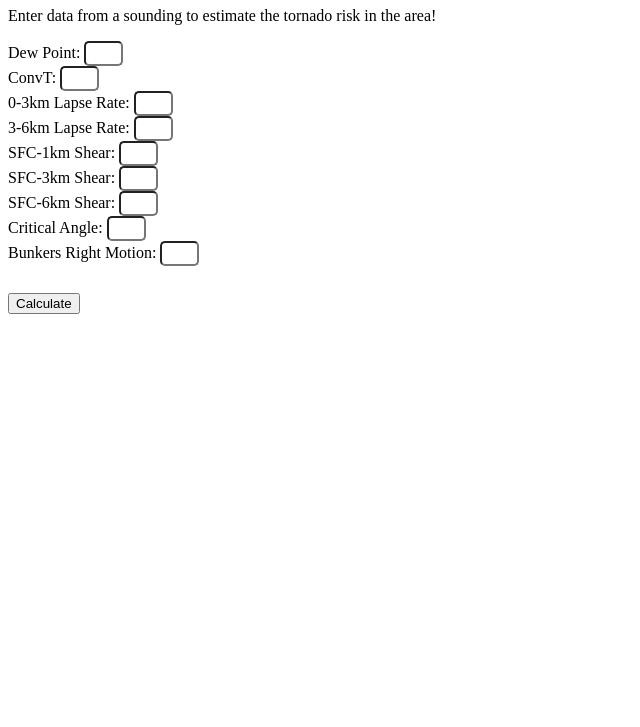
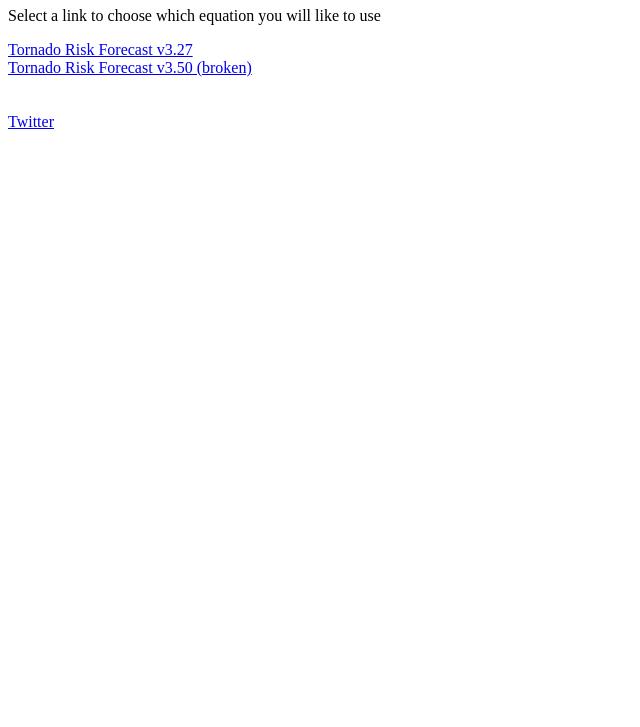
Before and after one commit to wyattro/soundingcast, a plain HTML site: page index.html in a window 1280 px wide. Shown: the part 73-800 px from the top of the page, without its empty margins (0-640 px from the left). Drawn offline with Linux system fonts and the light colour scheme.

Commit message:
Add files via upload

```diff
--- a/index.html
+++ b/index.html
@@ -3,114 +3,12 @@
 <head>
     <meta charset="UTF-8">
     <title>SoundingCast</title>
-    <!-- Current To-Dos:
-        1. Fix variable names to look nicer and be consistent
-        2. Update to latest formula
-        3. Add credits
-        4. Make be availible Online
-        5. Make look nicer
-        6. Add flavor warning text
-    -->
-        <style>
-            #risk {
-                padding: 5px 10px;
-                border-radius: 5px;
-                display: inline-block;
-            }
-            .num {
-                width: 25px;
-                padding: 3px 5px;
-                border-radius: 5px;
-                display: inline-block;
-            }
-        </style>
 </head>
 <body>
-    <h1>Tornado Risk v3.27</h1>
-    <p>Enter data from a sounding to estimate the tornado risk in the area!</p>
-    <label for="dew">Dew Point:</label>
-    <input class="num" type="text" inputmode="decimal" pattern="-?[0-9]*[.]?[0-9]*" id="dew"><br>
-
-    <label for="convt">ConvT:</label>
-    <input class="num" type="text" inputmode="decimal" pattern="-?[0-9]*[.]?[0-9]*" id="convt"><br>
-
-    <label for="lowlapse">0-3km Lapse Rate:</label>
-    <input class="num" type="text" inputmode="decimal" pattern="-?[0-9]*[.]?[0-9]*" id="lowlapse"><br>
-
-    <label for="highlapse">3-6km Lapse Rate:</label>
-    <input class="num" type="text" inputmode="decimal" pattern="-?[0-9]*[.]?[0-9]*" id="highlapse"><br>
-
-    <label for="sfc1">SFC-1km Shear:</label>
-    <input class="num" type="text" inputmode="decimal" pattern="-?[0-9]*[.]?[0-9]*" id="sfc1"><br>
-
-    <label for="sfc3">SFC-3km Shear:</label>
-    <input class="num" type="text" inputmode="decimal" pattern="-?[0-9]*[.]?[0-9]*" id="sfc3"><br>
-
-    <label for="sfc6">SFC-6km Shear:</label>
-    <input class="num" type="text" inputmode="decimal" pattern="-?[0-9]*[.]?[0-9]*" id="sfc6"><br>
-
-    <label for="crt">Critical Angle:</label>
-    <input class="num" type="text" inputmode="decimal" pattern="-?[0-9]*[.]?[0-9]*" id="crt"><br>
-
-    <label for="bunk">Bunkers Right Motion:</label>
-    <input class="num" type="text" inputmode="decimal" pattern="-?[0-9]*[.]?[0-9]*" id="bunk"><br>
-
-    <button onclick="torRisk()">Calculate</button>
-    <p id="risk"></p>
-
-    <script>
-        function torRisk() {
-            let dew = parseFloat(document.getElementById("dew").value);
-            let convt = parseFloat(document.getElementById("convt").value);
-            let lowlapse = parseFloat(document.getElementById("lowlapse").value);
-            let highlapse = parseFloat(document.getElementById("highlapse").value);
-            let sfc1 = parseFloat(document.getElementById("sfc1").value);
-            let sfc3 = parseFloat(document.getElementById("sfc3").value);
-            let sfc6 = parseFloat(document.getElementById("sfc6").value);
-            let crt = parseFloat(document.getElementById("crt").value);
-            let bunk = parseFloat(document.getElementById("bunk").value);
-            let risk = 0;
-
-            let tortemp = (((dew-32)*(5/9)*2)-((convt-32)*(5/9))+((lowlapse+highlapse)*3)+((lowlapse)*3))-55;
-            let torshear = ((sfc1+sfc3+(Math.max((Math.min(crt,135)/2)-Math.max(bunk,10),0)*Math.min(sfc6/80,0.5)))*(Math.min(crt,45)/45));
-
-
-            if (tortemp > 0) {
-                risk = Math.trunc((1-(0.9**(tortemp**2*torshear**3*7*10**-9)))*100);
-            } else {
-                risk = 0;
-            }
-
-            document.getElementById("risk").innerText = "There is a " + risk + "% tornado risk";
-
-            let riskElement = document.getElementById("risk");
-
-            if (risk <= 2) {
-                riskElement.style.color = "#000000";
-                riskElement.style.backgroundColor = "#80C580";
-            } else if (risk <= 5) {
-                riskElement.style.color = "#000000";
-                riskElement.style.backgroundColor = "#C5A393";
-            } else if (risk <= 10) {
-                riskElement.style.color = "#000000";
-                riskElement.style.backgroundColor = "#FFEB80";
-            } else if (risk <= 15) {
-                riskElement.style.color = "#000000";
-                riskElement.style.backgroundColor = "#FF8080";
-            } else if (risk <= 30) {
-                riskElement.style.color = "#000000";
-                riskElement.style.backgroundColor = "#FF80FF";
-            } else if (risk <= 45) {
-                riskElement.style.color = "#000000";
-                riskElement.style.backgroundColor = "#C896F7";
-            } else if (risk <= 60) {
-                riskElement.style.color = "#000000";
-                riskElement.style.backgroundColor = "#104E8B";
-            } else if (risk <= 100) {
-                riskElement.style.color = "#FFFFFF";
-                riskElement.style.backgroundColor = "#000000";
-            }
-        }
-    </script>
+    <h1>Welcome to SoundingCast!</h1>
+    <p>Select a link to choose which equation you will like to use</p>
+    <a href="TORv3.27.html">Tornado Risk Forecast v3.27</a><br>
+    <a href="TORv3.50.html">Tornado Risk Forecast v3.50 (broken)</a><br><br><br>
+    <a href="https://x.com/SoundingCast">Twitter</a>
 </body>
 </html>
```
Also changed, not shown: TORv3.27.html (+1 -1 lines), TORv3.50.html (+1 -1 lines).
